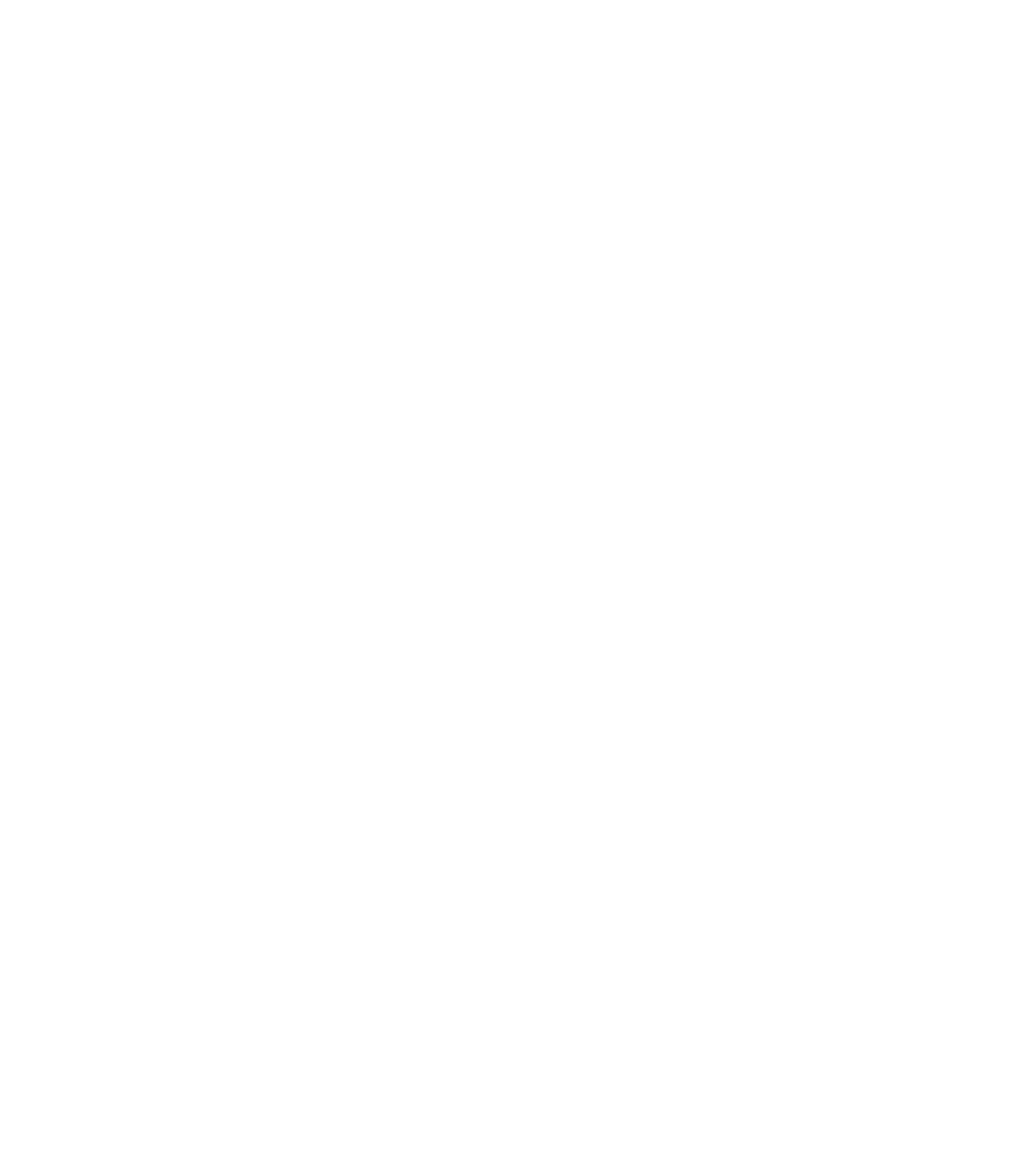
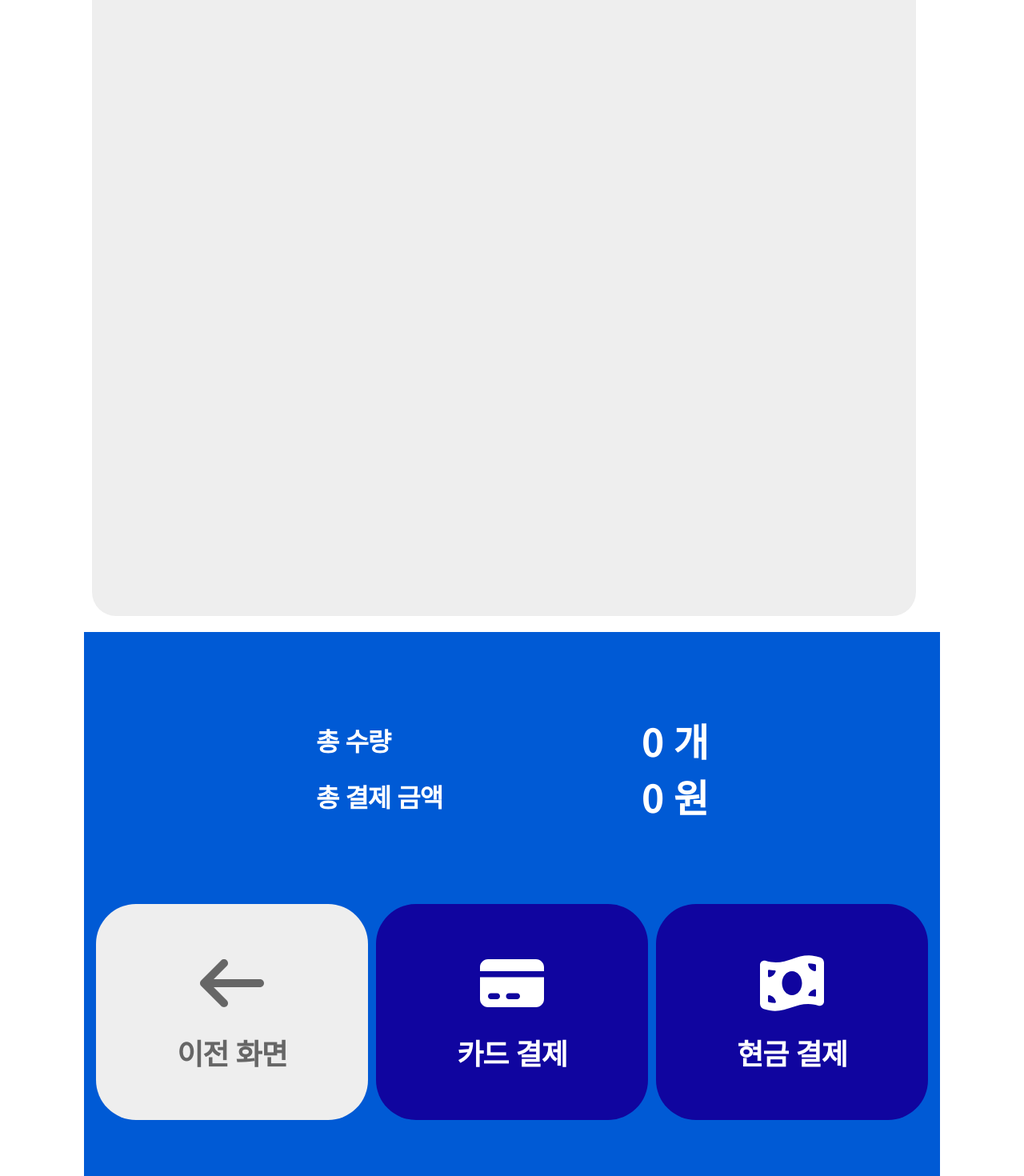
Before and after one commit to oooseungha/auntieannes, a React (Create React App) app: page /payment in a window 1280 px wide. Shown: the part 470-1940 px from the top of the page at 80% size. Built offline with nearby package versions, Linux system fonts and the light colour scheme.

Commit message:
auntieannes payment 페이지 구현

```diff
--- a/src/components/Header/Header.module.css
+++ b/src/components/Header/Header.module.css
@@ -13,6 +13,7 @@
   color: white;
   font-size: 30px;
   letter-spacing: -1px;
+  font-family: "Noto Sans KR", sans-serif;
 }
 .header .logo {
   width: 408px; height: 82px;
--- a/src/components/StyledComponents.js
+++ b/src/components/StyledComponents.js
@@ -41,6 +41,15 @@ export const SubWrap = styled.div`
   }
 `
 
+export const BtnBox = styled.div`
+  display: flex;
+  align-items: center;
+  span {
+    font-size: 40px;
+    font-weight: bold;
+  }
+`
+
 export const PlusBtn = styled.button`
   width: 60px; height: 60px;
   background-image: url(${plusBtn});
@@ -60,4 +69,6 @@ export const DelBtn = styled.button`
   border: none;
   border-radius: 50px;
   font-size: 24px;
+  letter-spacing: -1px;
+  font-family: "Noto Sans KR", sans-serif;
 `
--- a/src/components/SubFooter/SubFooter.js
+++ b/src/components/SubFooter/SubFooter.js
@@ -1,11 +1,12 @@
 // ------------------------ React
-import React, { useEffect } from 'react';
+import React, { useEffect, } from 'react';
 
+// ------------------------ Router
+import { Link, useNavigate } from 'react-router-dom';
 
 // ------------------------ Redux & slice
 import { useSelector, useDispatch } from 'react-redux';
 import { addItem, deleteItem, addCount, subCount, clearCart } from '../../redux/cartSlice';
-
 
 // ------------------------ CSS
 import SubFooterStyle from './SubFooter.module.css'
@@ -23,6 +24,8 @@ export default function SubFooter() {
   const dispatch = useDispatch();
   const totalCount = state.cart.reduce((sum, item) => sum + item.count, 0)
   const totalPrice = state.cart.reduce((sum, item) => sum + item.price * item.count, 0)
+
+  const navigate = useNavigate();
 
   useEffect(() => {
     dispatch(clearCart())
@@ -92,7 +95,10 @@ export default function SubFooter() {
           >
             전체 삭제
           </button>
-          <button className='cart_pay_btn'>결제</button>
+          <button
+            className='cart_pay_btn'
+            onClick={() => {navigate('/payment')}}
+          >결제</button>
         </div>
       </div>
     </div>
--- a/src/components/SubFooter/SubFooter.module.css
+++ b/src/components/SubFooter/SubFooter.module.css
@@ -98,6 +98,8 @@
   font-weight: bold;
   border: none;
   border-radius: 50px;
+  font-family: "Noto Sans KR", sans-serif;
+  letter-spacing: -1px;
 }
 .cart_btn_box button:first-child {
   margin-right: 10px;
--- a/src/pages/Main.js
+++ b/src/pages/Main.js
@@ -46,6 +46,7 @@ const MainWrap = styled.div`
           width: 302px; height: 107px;
           font-size: 30px;
           font-weight: 500;
+          font-family: "Noto Sans KR", sans-serif;
           letter-spacing: -1px;
           color: #333;
           background-color: white;
--- a/src/pages/Payment.js
+++ b/src/pages/Payment.js
@@ -1,9 +1,254 @@
 import React from 'react'
 
+
+// ------------------------ Redux & slice
+import { useDispatch, useSelector } from 'react-redux';
+import {
+  incrementByAmount as incrementOne,
+  decrementByAmount as decrementOne,
+  setCount as setOne
+ } from '../redux/optionCountOneSlice';
+import { addItem, deleteItem, addCount, subCount, clearCart } from '../redux/cartSlice';
+
+
+// ------------------------ Router
+import { NavLink } from 'react-router-dom';
+
+
+// ------------------------ Pages & Components
+import Header from '../components/Header/Header'
+
+// ------------------------ 외부 라이브러리
+import { FontAwesomeIcon } from "@fortawesome/react-fontawesome";
+import { faCreditCard, faMoneyBillWave,faArrowLeft } from '@fortawesome/free-solid-svg-icons';
+
+
+// ------------------------ Styled-Components
+import styled from 'styled-components';
+import { PlusBtn, MinusBtn, DelBtn, BtnBox } from '../components/StyledComponents';
+
+const PaymentWrap = styled.div`
+  width: 1070px; height: 1920px;
+  .payment_title {
+    color: #10059F;
+    font-size: 48px;
+    text-align: center;
+    font-weight: bold;
+    padding: 70px 0;
+  }
+`
+const PaymentCart = styled.div`
+  width: 1030px; height: 880px;
+  margin: 0 10px 20px 10px;
+  background-color: #eee;
+  border-radius: 30px;
+
+  .cart_sort {
+    display: flex;
+    height: 95px;
+    align-items: center;
+    border-bottom: 1px solid #666;
+    justify-content: space-between;
+    li {
+      font-size: 32px;
+      text-align: center;
+      font-weight: 500;
+    }
+    li:nth-child(1), li:nth-child(2) {width: 30%}
+    li:nth-child(3), li:nth-child(4) {width: 20%}
+  }
+
+`
+
+const CartList = styled.ul`
+  display: flex;
+  margin: 20px;
+  height: 150px;
+  .menu_name {
+    width: 30%;
+    padding-bottom: -10px;
+    div {
+      width: 94px; height: 94px;
+      margin: 0 auto 10px auto;
+    }
+    p {
+      text-align: center;
+      font-size: 24px;
+      font-weight: bold;
+    }
+  }
+  .payment_amount_box {
+    width: 30%;
+    display: flex;
+    align-items: center;
+  }
+  .payment_price {
+    width: 20%;
+    text-align: center;
+    font-size: 32px;
+    line-height: 150px;
+  }
+  .payment_del_btn {
+    width: 20%;
+    display: flex;
+    justify-content: center;
+    align-items: center;
+  }
+`
+
+const CreditWrap = styled.div`
+  width: 1070px; height: 680px;
+  background-color: #005AD5;
+  .payment_info {
+    width: 490px;
+    margin: 0 auto;
+    padding: 100px 0;
+    ul {
+      display: flex;
+      justify-content: space-between;
+      li {
+        color: white;
+        font-weight: bold;
+        line-height: 70px;
+      }
+      .payment_total_account {
+        font-size: 32px;
+      }
+      .payment_total_price {
+        font-size: 48px;
+      }
+    }
+  }
+`
+
+const CreditBtnWrap = styled.div`
+  width: 1040px;
+  margin: 0 auto;
+  display: flex;
+  justify-content: space-between;
+  button {
+    width: calc(1020px / 3); height: 270px;
+    border-radius: 50px;
+    background-color: #10059F;
+    color: white;
+    font-size: 36px;
+    letter-spacing: -1px;
+    font-family: "Noto Sans KR", sans-serif;
+    border: none;
+    font-weight: bold;
+    .button_icon {
+      font-size: 80px;
+      margin-bottom: 20px;
+    }
+  }
+  button:nth-child(1) {
+    background-color: #eee;
+    color: #666;
+  }
+`
+
+
+
+
 export default function Payment() {
+
+  const dispatch = useDispatch();
+  const cart = useSelector((state) => state.cart);
+
+  const totalCount = cart.reduce((acc, item) => acc + item.count, 0);
+  const totalPrice = cart.reduce((acc, item) => acc + item.count * item.price, 0);
+
   return (
-    <div>
-      <h3>결제창 임시</h3>
-    </div>
+    <PaymentWrap>
+      <Header />
+      <p className='payment_title'>주문 정보를 확인해 주세요.</p>
+      <PaymentCart>
+        <ul className='cart_sort'>
+          <li>메뉴</li>
+          <li>수량</li>
+          <li>금액</li>
+          <li></li>
+        </ul>
+
+        {
+          cart.map((item) => {
+            const proTotalPrice = item.count * item.price;
+            return (
+              <CartList key={item.id}>
+                <li className='menu_name'>
+                  <div><img src={item.image} /></div>
+                  <p>{item.title}</p>
+                </li>
+                <li className='payment_amount_box'>
+                  <BtnBox style={{width: '300px', justifyContent: 'space-between'}}>
+                    <MinusBtn
+                      disabled={item.count <= 1}
+                      onClick = {() => dispatch(subCount(item.id))}
+                    />
+                    <span>{item.count}</span>
+                    <PlusBtn
+                      onClick = {() => dispatch(addCount(item.id))}
+                    />
+                  </BtnBox>
+                </li>
+                <li className='payment_price'>
+                  <span>{proTotalPrice.toLocaleString()}원</span>
+                </li>
+                <li className='payment_del_btn'>
+                  <DelBtn
+                    onClick={() => dispatch(deleteItem(item.id))}
+                  >삭제</DelBtn>
+                </li>
+              </CartList>
+            )
+          })
+        }
+      </PaymentCart>
+
+      <CreditWrap>
+        <div className='payment_info'>
+          <ul>
+            <li className='payment_total_account'>총 수량</li>
+            <li className='payment_total_price'>{totalCount} 개</li>
+          </ul>
+          <ul>
+            <li className='payment_total_account'>총 결제 금액</li>
+            <li className='payment_total_price'>{totalPrice.toLocaleString()} 원</li>
+          </ul>
+        </div>
+
+        <CreditBtnWrap>
+          <NavLink to='/sub/classic'>
+            <button>
+              <FontAwesomeIcon
+                icon={faArrowLeft}
+                className='button_icon'
+              />
+              <br />
+              <p>이전 화면</p>
+            </button>
+          </NavLink>
+          <button>
+            <FontAwesomeIcon
+              icon={faCreditCard}
+              className='button_icon'
+            />
+            <br />
+            <p>카드 결제</p>
+          </button>
+          <button>
+            <FontAwesomeIcon
+              icon={faMoneyBillWave}
+              className='button_icon'
+            />
+            <br />
+            <p>현금 결제</p>
+          </button>
+        </CreditBtnWrap>
+
+      </CreditWrap>
+
+
+    </PaymentWrap>
   )
 }
--- a/src/pages/SubPages/SubModal.js
+++ b/src/pages/SubPages/SubModal.js
@@ -1,11 +1,6 @@
 // ------------------------ React
 import React, { useEffect } from 'react';
 
-// ------------------------ Router
-import { useParams } from 'react-router-dom';
-
-
-import { products } from '../data/subData.js'
 
 // ------------------------ Redux & slice
 import { useDispatch, useSelector } from 'react-redux';
@@ -18,10 +13,9 @@ import { addItem } from '../../redux/cartSlice.js';
 import { increment, decrement, setCount } from '../../redux/dipOptionSlice.js';
 
 
-
 // ------------------------ Styled-Components
 import styled from 'styled-components';
-import { PlusBtn, MinusBtn, DelBtn } from '../../components/StyledComponents';
+import { PlusBtn, MinusBtn, DelBtn, BtnBox } from '../../components/StyledComponents';
 
 const SubModalWrap = styled.div`
   width: 1070px; height: 1770px;
@@ -58,18 +52,6 @@ const SubModalWrap = styled.div`
       color: #666;
       text-align: center;
     }
-  }
-`
-
-const ModalBtnBox = styled.div`
-  display: flex;
-  align-items: center;
-  justify-content: space-evenly;
-  width: 610px;
-  margin: 30px auto;
-  span {
-    font-size: 40px;
-    font-weight: bold;
   }
 `
 
@@ -119,6 +101,7 @@ const OptionBtnWrap = styled.div`
     font-weight: bold;
     color: #666;
     letter-spacing: -1px;
+    font-family: "Noto Sans KR", sans-serif;
   }
   .prev_btn {
     margin-right: 10px;
@@ -179,9 +162,9 @@ export default function SubModal({product, onClose}) {
           <div><p className='modal_info'>{product.info}</p></div>
         </div>
 
-        <ModalBtnBox>
+        <BtnBox style={{width: '610px', margin: '30px auto', justifyContent: 'space-evenly'}}>
           <MinusBtn
-            disabled={dipOption <= 1}
+            disabled={proCount <= 1}
             onClick = {() => dispatch(decrementOne(1))}
           />
           <span>{proCount}</span>
@@ -189,7 +172,7 @@ export default function SubModal({product, onClose}) {
             onClick = {() => dispatch(incrementOne(1))}
           />
           <span>{proTotalPrice.toLocaleString()}원</span>
-        </ModalBtnBox>
+        </BtnBox>
 
         {!(product.category === 'dip' || product.category === 'drink') && (
 
@@ -270,6 +253,7 @@ export default function SubModal({product, onClose}) {
               dispatch(addItem({
                 id: product.id,
                 title: product.title,
+                image: product.image,
                 count: proCount,
                 price: product.price,
                 options: ['chedda','cream','hotSalsa']
```
Also changed, not shown: src/App.css (line endings or trailing spaces), 11 other files (tests, documents, lock files or other folders).
